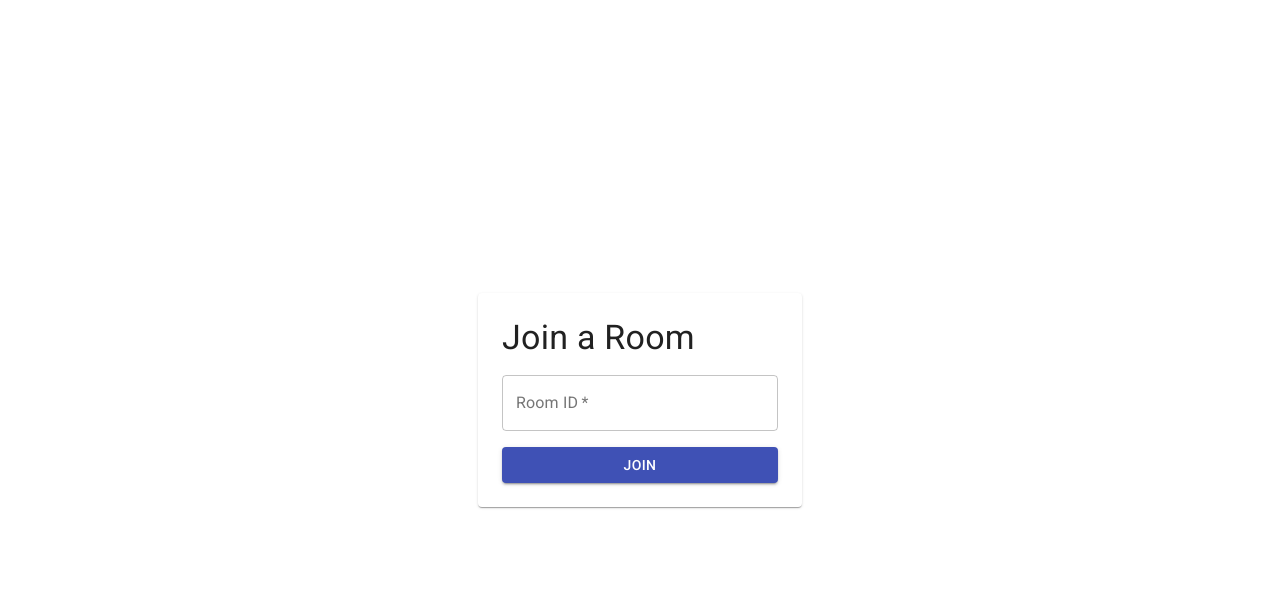
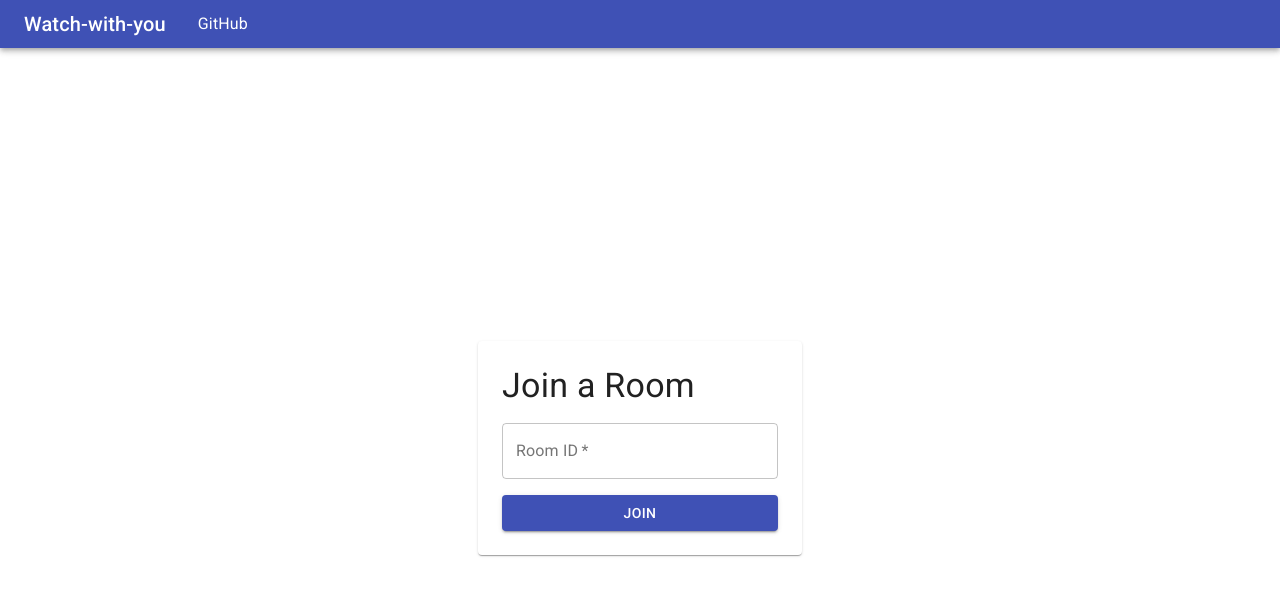
Before and after one commit to Glup3/watch-with-you, a React (Vite) app in the folder client/: page / in a window 1280 px wide. Shown: the top 596 px of the page. Built offline with nearby package versions, Linux system fonts and the light colour scheme; no server answers.

Commit message:
add header

```diff
--- a/client/src/App.tsx
+++ b/client/src/App.tsx
@@ -1,5 +1,6 @@
-import React from 'react'
+import React, { Fragment } from 'react'
 import { BrowserRouter as Router, Switch, Route } from 'react-router-dom'
+import { Header } from './common/components/Header'
 
 import { Error404Page } from './pages/Error404Page'
 import { RoomPage } from './pages/RoomPage'
@@ -8,6 +9,8 @@ import { StartPage } from './pages/StartPage'
 function App() {
     return (
         <Router>
+            <Fragment>
+                <Header />
                 <Switch>
                     <Route exact path="/">
                         <StartPage />
@@ -19,6 +22,7 @@ function App() {
                         <Error404Page />
                     </Route>
                 </Switch>
+            </Fragment>
         </Router>
     )
 }
--- /dev/null
+++ b/client/src/common/components/Header.tsx
@@ -0,0 +1,24 @@
+import React from 'react'
+import { Link as RouterLink } from 'react-router-dom'
+import { AppBar, Toolbar, Typography, Link, Box } from '@material-ui/core'
+
+export const Header = () => {
+    return (
+        <AppBar position="static">
+            <Toolbar variant="dense">
+                <Box marginRight={4}>
+                    <Typography variant="h6">
+                        <Link component={RouterLink} to="/" color="inherit">
+                            Watch-with-you
+                        </Link>
+                    </Typography>
+                </Box>
+                <Typography>
+                    <Link href="https://github.com/Glup3/watch-with-you" target="_blank" rel="noopener" color="inherit">
+                        GitHub
+                    </Link>
+                </Typography>
+            </Toolbar>
+        </AppBar>
+    )
+}
```
Lines whose indentation alone changed are shown as unchanged.
